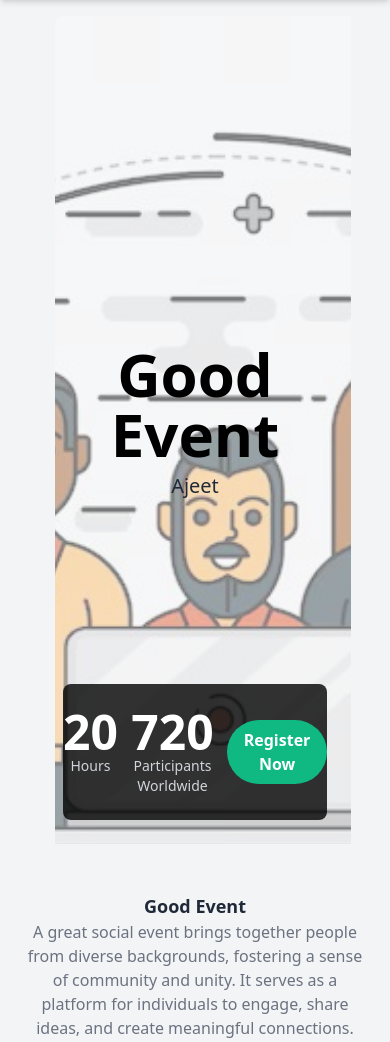
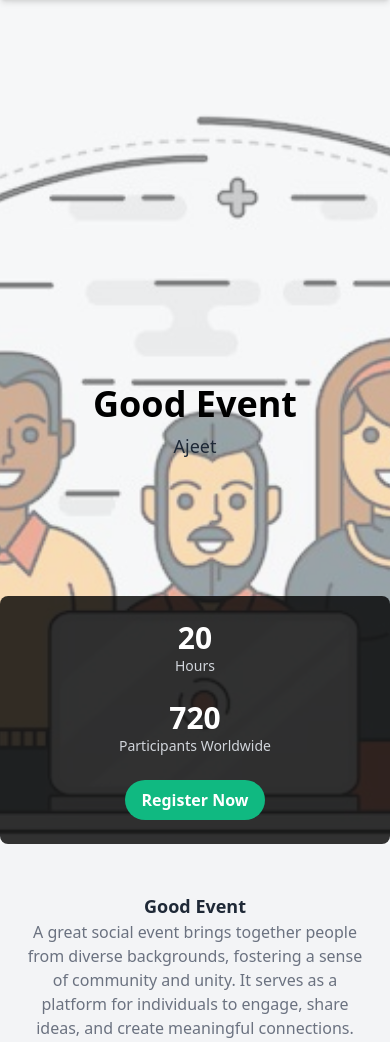
Before and after one commit to Shibli2316/bs-site-p2, a PHP site: page /users/eventPage.php in a window 390 px wide. Shown: the part 80-1122 px from the top of the page. Run offline with PHP 8.4, Linux system fonts and the light colour scheme; some libraries are stand-ins or nearby versions.

Commit message:
Made it responsive to the last bit

```diff
--- a/users/eventPage.php
+++ b/users/eventPage.php
@@ -5,39 +5,45 @@ include "header.php";
 
 
 <div class="flex items-center justify-center h-screen">
-    <div class="relative h-screen w-4/5 overflow-hidden">
+    <div class="relative h-screen w-full sm:w-4/5 overflow-hidden">
         <!-- Background Image -->
         <img src="../assets/team.jpg" alt="Profile Background"
-            class="absolute inset-0 w-full h-full object-cover rounded-lg m-4 opacity-50">
+            class="absolute inset-0 w-full h-full object-cover rounded-none sm:rounded-lg m-0 sm:m-4 opacity-50">
 
         <!-- Overlay for Name and Title -->
-        <div class="absolute inset-0 flex flex-col justify-center items-center text-center">
-            <h2 class="text-6xl font-bold text-black">Good Event</h2>
-            <p class="text-xl text-black-200 mt-2">Ajeet</p>
+        <div class="absolute inset-0 flex flex-col justify-center items-center text-center px-4">
+            <h2 class="text-4xl sm:text-6xl font-bold text-black">Good Event</h2>
+            <p class="text-lg sm:text-xl text-black-200 mt-2">Ajeet</p>
         </div>
 
         <!-- Bottom Stats Section -->
-        <div class="absolute bottom-0 left-0 right-0 bg-black bg-opacity-80 py-6 m-6 rounded-lg">
-            <div class="flex justify-evenly">
+        <div class="absolute bottom-0 left-0 right-0 bg-black bg-opacity-80 py-6 px-4 sm:px-6 rounded-lg">
+            <div class="flex flex-col sm:flex-row sm:justify-evenly gap-6 sm:gap-0">
+                <!-- Hours -->
                 <div class="text-center">
-                    <h3 class="text-5xl font-bold text-white">20</h3>
+                    <h3 class="text-3xl sm:text-5xl font-bold text-white">20</h3>
                     <p class="text-sm text-gray-300">Hours</p>
                 </div>
+
+                <!-- Participants Worldwide -->
                 <div class="text-center">
-                    <h3 class="text-5xl font-bold text-white">720</h3>
+                    <h3 class="text-3xl sm:text-5xl font-bold text-white">720</h3>
                     <p class="text-sm text-gray-300">Participants Worldwide</p>
                 </div>
+
+                <!-- Register Button -->
                 <div class="text-center flex items-center justify-center">
                     <a href="eventRegister.php">
-                        <button
-                            class="px-4 py-2 bg-emerald-500 text-white font-bold rounded-full hover:bg-emerald-600">Register
-                            Now</button>
+                        <button class="px-4 py-2 bg-emerald-500 text-white font-bold rounded-full hover:bg-emerald-600">
+                            Register Now
+                        </button>
                     </a>
                 </div>
             </div>
         </div>
     </div>
 </div>
+
 
 
 <!-- Additional Sections -->
@@ -65,7 +71,13 @@ include "header.php";
     <div class="grid grid-cols-1 sm:grid-cols-2 md:grid-cols-3 gap-8 text-center mb-12">
         <div class="col-span-full">
             <h3 class="text-lg font-bold">Good Event</h3>
-            <p class="text-gray-500">A great social event brings together people from diverse backgrounds, fostering a sense of community and unity. It serves as a platform for individuals to engage, share ideas, and create meaningful connections. Whether it's a charity fundraiser, a cultural gathering, or a local meet-up, such events are characterized by warmth, inclusivity, and positive energy. They offer an opportunity for participants to not only have fun but also contribute to causes greater than themselves, making a lasting impact on both individuals and the community as a whole. Through collaborative efforts, these social events help build stronger, more compassionate societies.</p>
+            <p class="text-gray-500">A great social event brings together people from diverse backgrounds, fostering a
+                sense of community and unity. It serves as a platform for individuals to engage, share ideas, and create
+                meaningful connections. Whether it's a charity fundraiser, a cultural gathering, or a local meet-up,
+                such events are characterized by warmth, inclusivity, and positive energy. They offer an opportunity for
+                participants to not only have fun but also contribute to causes greater than themselves, making a
+                lasting impact on both individuals and the community as a whole. Through collaborative efforts, these
+                social events help build stronger, more compassionate societies.</p>
         </div>
     </div>
 
@@ -125,7 +137,10 @@ include "header.php";
         </div>
         <div class="w-full sm:w-2/3 sm:pl-6 mt-6 sm:mt-0">
             <h3 class="text-2xl font-semibold text-blue-500 mb-4">About the Speaker</h3>
-            <p class="text-gray-600 text-lg leading-relaxed">Bharat is a remarkable person whose passion for social work and making a positive change in society is evident in everything he does. His tireless efforts and unwavering dedication to improving the lives of others are commendable. Bharat’s contributions to the community serve as an inspiration to all who know him.</p>
+            <p class="text-gray-600 text-lg leading-relaxed">Bharat is a remarkable person whose passion for social work
+                and making a positive change in society is evident in everything he does. His tireless efforts and
+                unwavering dedication to improving the lives of others are commendable. Bharat’s contributions to the
+                community serve as an inspiration to all who know him.</p>
         </div>
     </div>
 
@@ -241,7 +256,12 @@ include "header.php";
                                 <p class="text-2xl font-bold text-rose-600 sm:text-3xl">Very Good</p>
 
                                 <p class="mt-4 leading-relaxed text-gray-700">
-                                    "The Anti-Caste Campaign event was truly inspiring! It brought together individuals from all walks of life, united in the mission to raise awareness and make a difference. The atmosphere was filled with energy and positivity, and it was heartwarming to see so many people coming together to support such an important cause. I left the event feeling motivated and hopeful, knowing that change is possible when we work together."
+                                    "The Anti-Caste Campaign event was truly inspiring! It brought together individuals
+                                    from all walks of life, united in the mission to raise awareness and make a
+                                    difference. The atmosphere was filled with energy and positivity, and it was
+                                    heartwarming to see so many people coming together to support such an important
+                                    cause. I left the event feeling motivated and hopeful, knowing that change is
+                                    possible when we work together."
                                 </p>
                             </div>
                         </div>
@@ -291,7 +311,12 @@ include "header.php";
                                 <p class="text-2xl font-bold text-rose-600 sm:text-3xl">Very Good</p>
 
                                 <p class="mt-4 leading-relaxed text-gray-700">
-                                    "The Anti-Caste Campaign event was truly inspiring! It brought together individuals from all walks of life, united in the mission to raise awareness and make a difference. The atmosphere was filled with energy and positivity, and it was heartwarming to see so many people coming together to support such an important cause. I left the event feeling motivated and hopeful, knowing that change is possible when we work together."
+                                    "The Anti-Caste Campaign event was truly inspiring! It brought together individuals
+                                    from all walks of life, united in the mission to raise awareness and make a
+                                    difference. The atmosphere was filled with energy and positivity, and it was
+                                    heartwarming to see so many people coming together to support such an important
+                                    cause. I left the event feeling motivated and hopeful, knowing that change is
+                                    possible when we work together."
                                 </p>
                             </div>
                         </div>
@@ -341,7 +366,12 @@ include "header.php";
                                 <p class="text-2xl font-bold text-rose-600 sm:text-3xl">Very Good</p>
 
                                 <p class="mt-4 leading-relaxed text-gray-700">
-                                    "The Anti-Caste Campaign event was truly inspiring! It brought together individuals from all walks of life, united in the mission to raise awareness and make a difference. The atmosphere was filled with energy and positivity, and it was heartwarming to see so many people coming together to support such an important cause. I left the event feeling motivated and hopeful, knowing that change is possible when we work together."
+                                    "The Anti-Caste Campaign event was truly inspiring! It brought together individuals
+                                    from all walks of life, united in the mission to raise awareness and make a
+                                    difference. The atmosphere was filled with energy and positivity, and it was
+                                    heartwarming to see so many people coming together to support such an important
+                                    cause. I left the event feeling motivated and hopeful, knowing that change is
+                                    possible when we work together."
                                 </p>
                             </div>
                         </div>
```
Also changed, not shown: about.php (+4 -3 lines), users/antiCast.php (+4 -8 lines).
